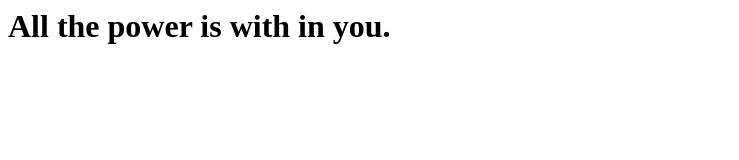
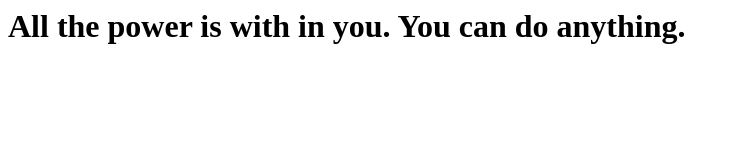
Before and after one commit to burakbaga/testrepo, a plain HTML site: page index.html in a window 1280 px wide. Shown: the whole page, without its empty margins (0-739 px from the left). Drawn offline with Linux system fonts and the light colour scheme.

Commit message:
completed first quote

```diff
--- a/index.html
+++ b/index.html
@@ -1,5 +1,5 @@
 <html>
 <body>
-<h1> All the power is with in you. </h1>
+<h1> All the power is with in you. You can do anything. </h1>
 </body>
 </html>
```
